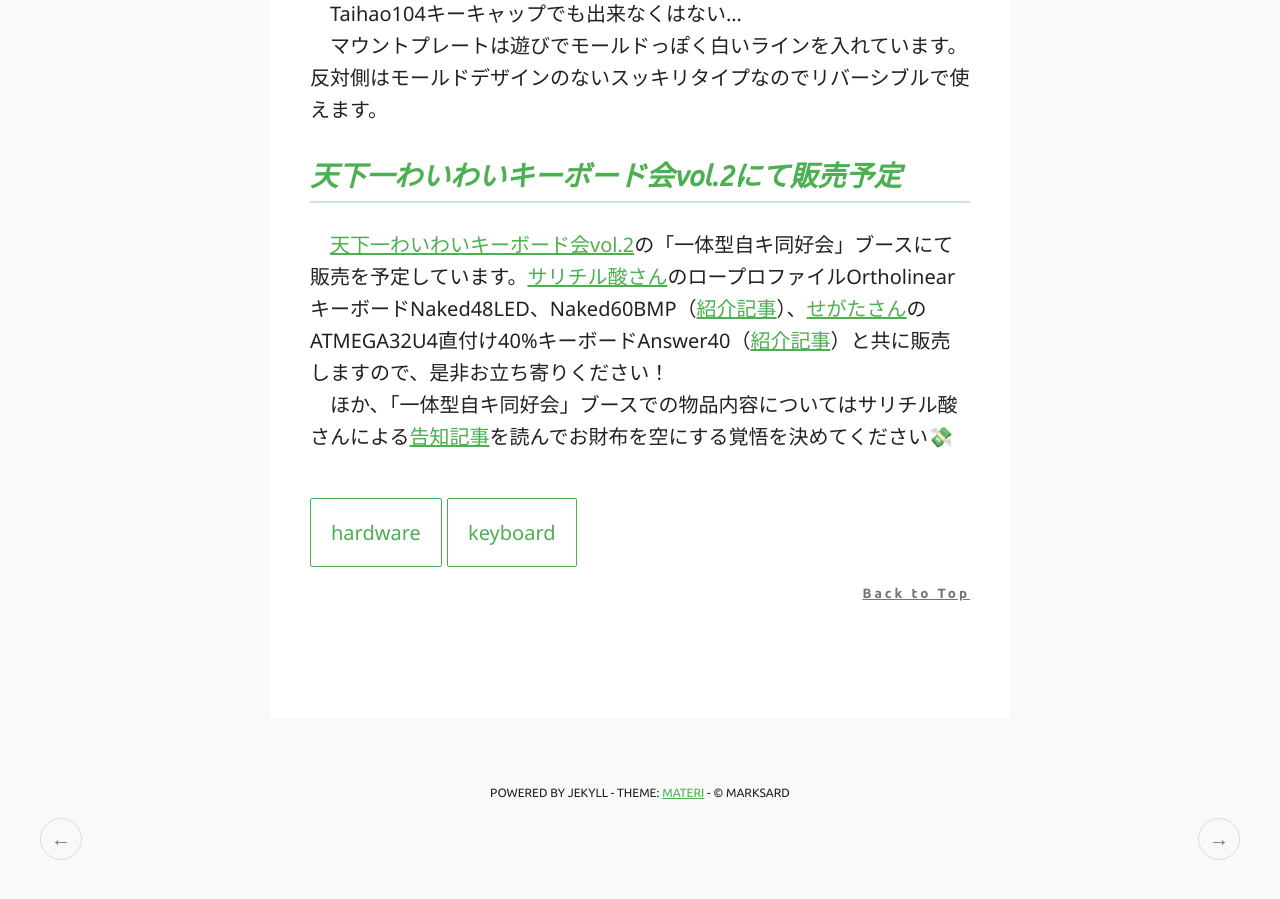
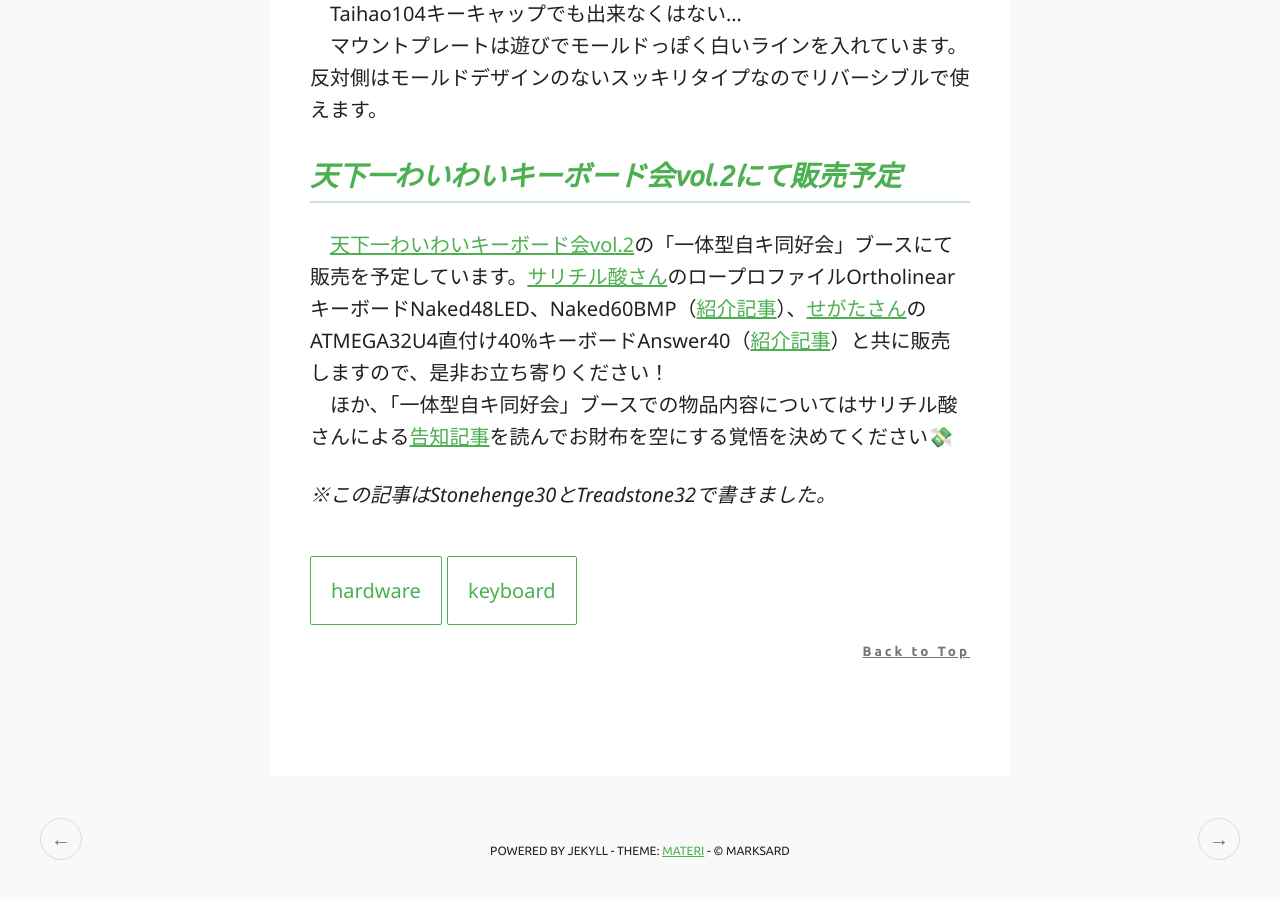
Before and after one commit to marksard/marksard.github.io, a Jekyll site: the page built from _posts/2019-04-25-about-treadstone32.markdown, in a window 1280 px wide and 900 px high, scrolled down 8525 px. Built offline with Jekyll 4.4.1, drawn with Linux system fonts in a browser that asks for light colours; some web fonts are replaced; before the commit the page ends 9367 px from its top, so only the background shows below that.

Commit message:
[update]

```diff
--- a/_posts/2019-04-25-about-treadstone32.markdown
+++ b/_posts/2019-04-25-about-treadstone32.markdown
@@ -102,3 +102,5 @@ image: 20190424-P4240035.jpg
 
 　[天下一わいわいキーボード会vol.2](https://tenkey.connpass.com/event/126481/)の「一体型自キ同好会」ブースにて販売を予定しています。[サリチル酸さん](https://twitter.com/salicylic_acid3)のロープロファイルOrtholinearキーボードNaked48LED、Naked60BMP（[紹介記事](https://salicylic-acid3.hatenablog.com/entry/naked48led-concept)）、[せがたさん](https://twitter.com/keyaki_namiki)のATMEGA32U4直付け40%キーボードAnswer40（[紹介記事](https://keyaki-namiki.hatenablog.jp/entry/20190409/1554808244)）と共に販売しますので、是非お立ち寄りください！
 　ほか、「一体型自キ同好会」ブースでの物品内容についてはサリチル酸さんによる[告知記事](https://salicylic-acid3.hatenablog.com/entry/tenkey-vol2-entry)を読んでお財布を空にする覚悟を決めてください💸
+
+*※この記事はStonehenge30とTreadstone32で書きました。*
```
